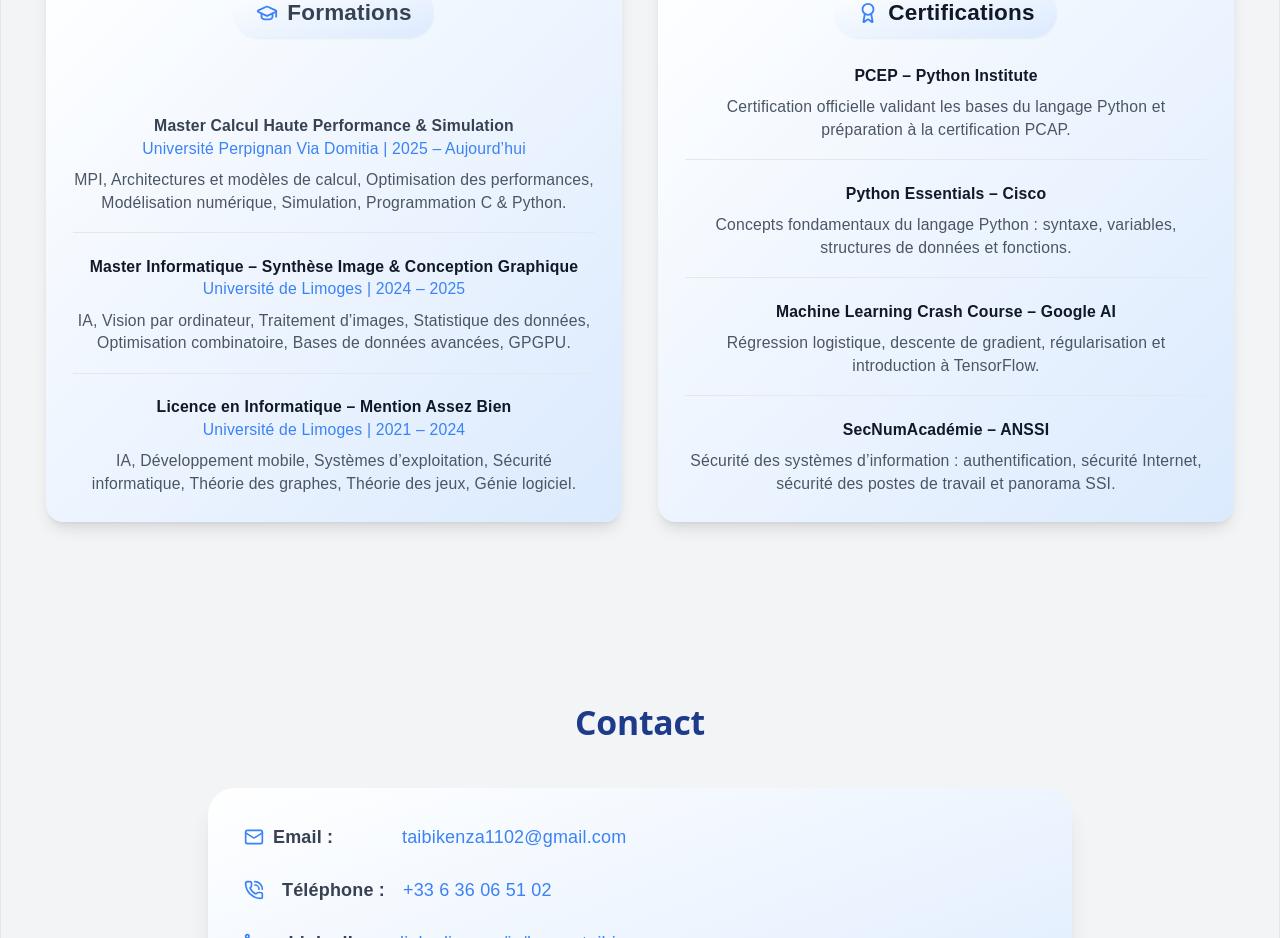
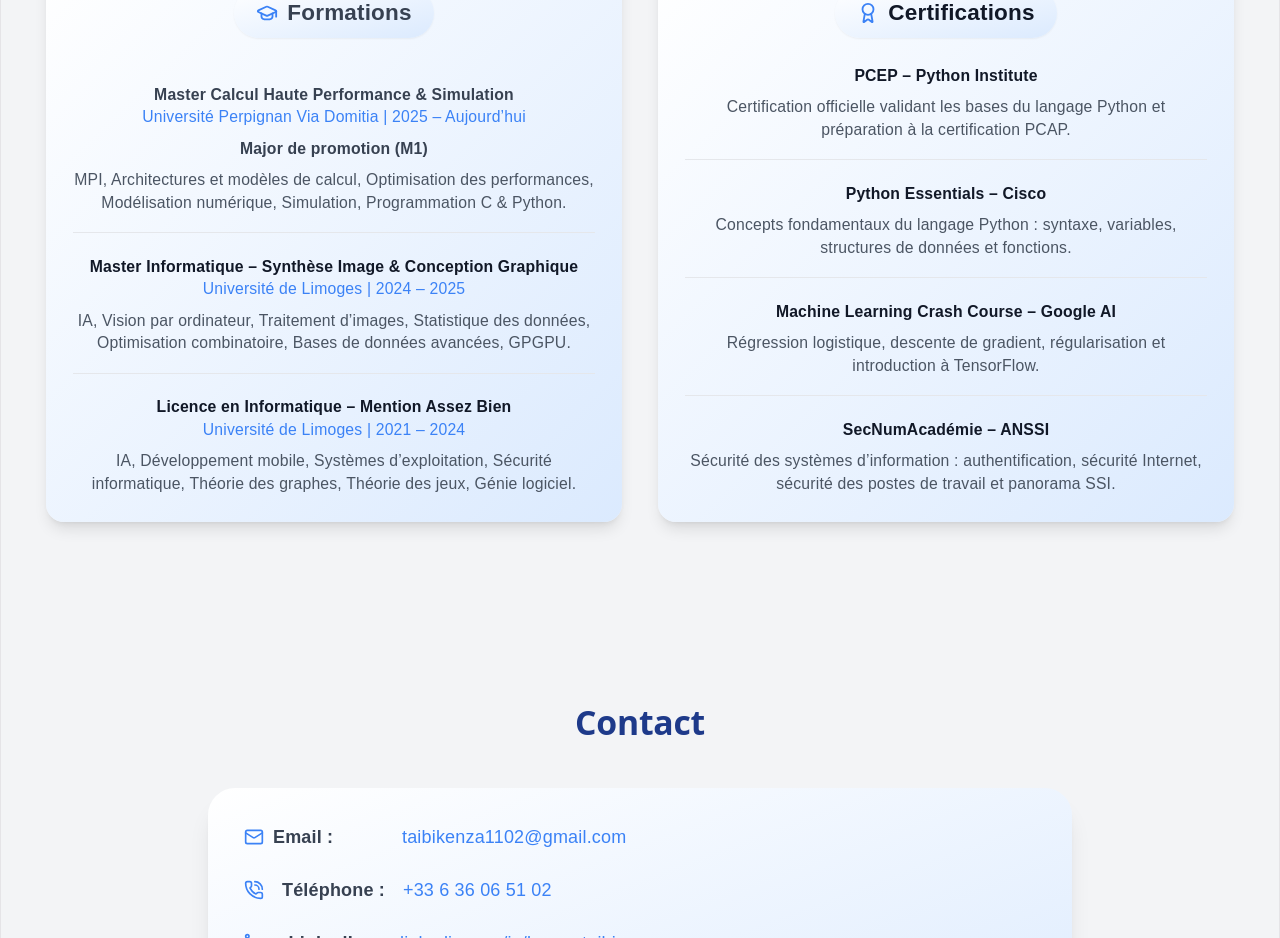
Before and after one commit to Kenzo2345/Portfolio, a React (Vite) app: page / in a window 1280 px wide. Shown: the part 1140-2078 px from the top of the page. Built offline with nearby package versions, Linux system fonts and the light colour scheme.

Commit message:
add M1 CHPS class rank to about section

```diff
--- a/src/pages/About.jsx
+++ b/src/pages/About.jsx
@@ -28,6 +28,7 @@ export default function About() {
               <h4 className="font-semibold text-gray-900e"> Master Calcul Haute Performance & Simulation</h4>
               <p className="text-blue-500 font-medium">Université Perpignan Via Domitia | 2025 – Aujourd’hui
               </p>
+              <p className="text-gray-700 font-semibold mt-2">Major de promotion (M1)</p>
               <p className="text-gray-600 mt-2">
                 MPI, Architectures et modèles de calcul, Optimisation des performances, Modélisation numérique, Simulation, Programmation C & Python.</p>
             </li>
```
